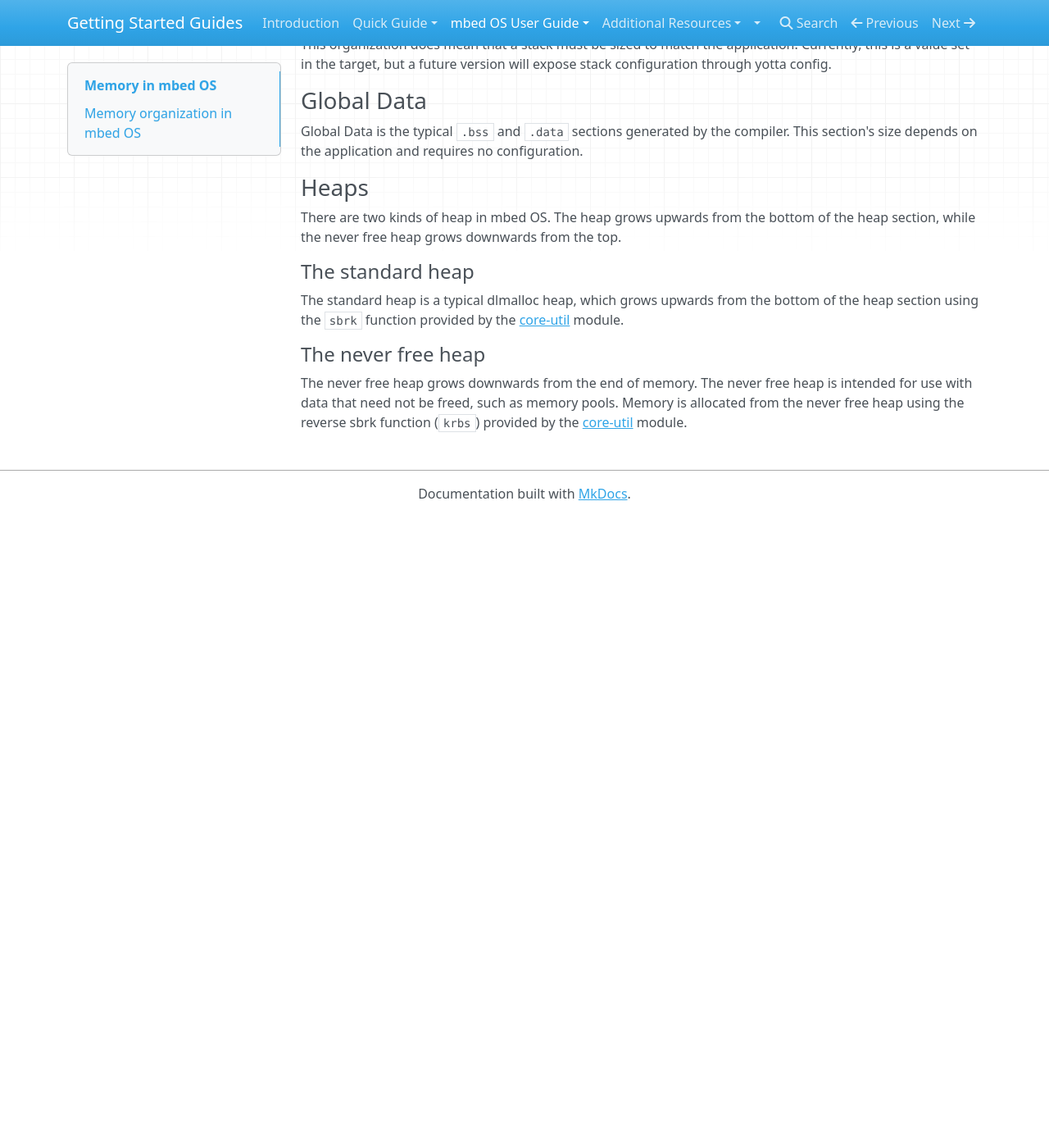
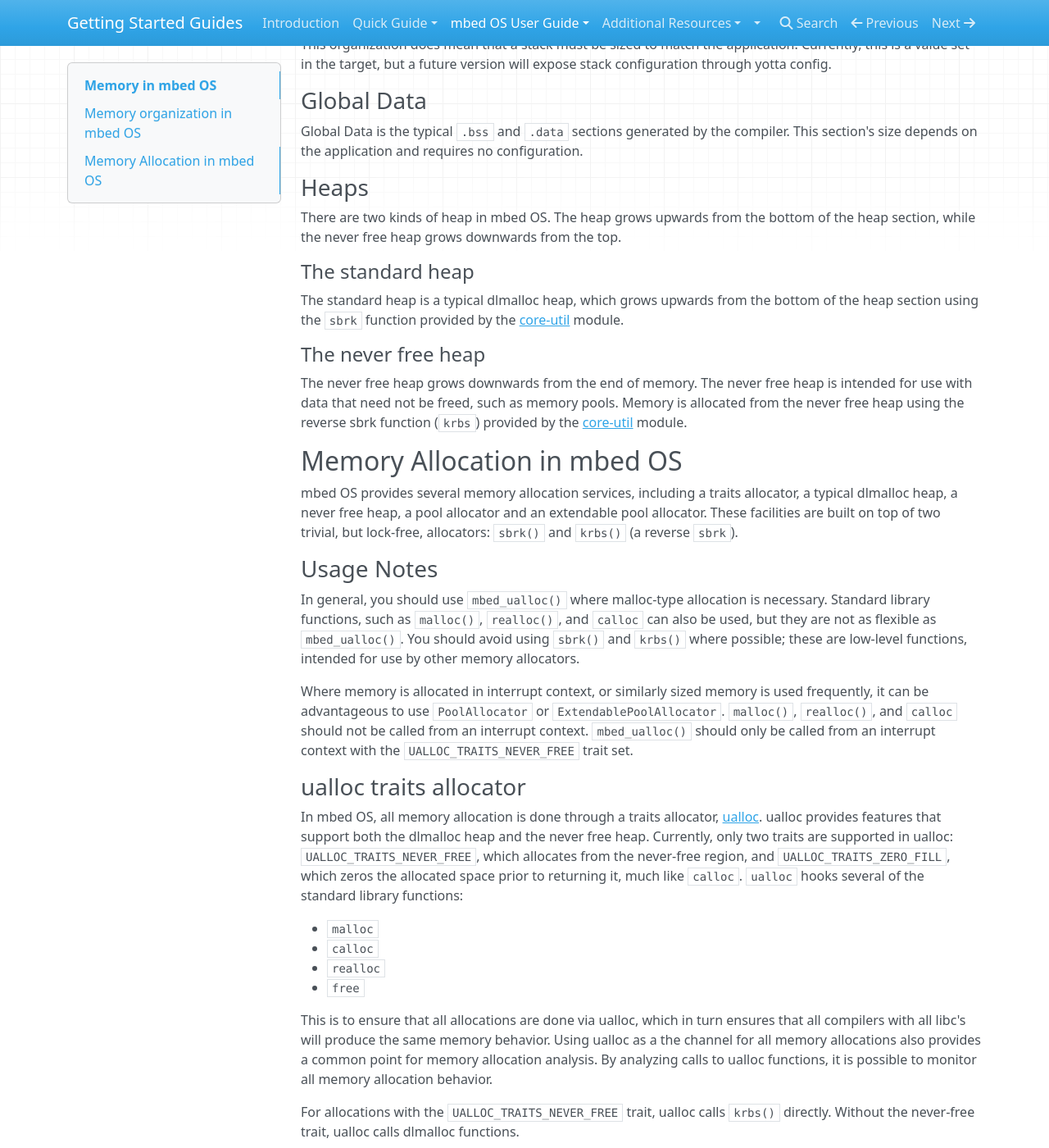
Before and after one commit to ARMmbed/GettingStartedmbedOS, an MkDocs documentation site: the page built from Docs/Full_Guide/memory.md, in a window 1280 px wide and 1400 px high, scrolled down 940 px. Shown: the whole window at 82% size. Built offline with MkDocs 1.6.1, drawn with Linux system fonts in a browser that asks for light colours; nearby versions of some CDN libraries; old or Windows-style settings are respelled for this version of MkDocs; before the commit the page ends 1570 px from its top, so only the background shows below that; some of the changed text lies outside the part shown.

Commit message:
Adding second bit

````diff
--- a/Docs/Full_Guide/memory.md
+++ b/Docs/Full_Guide/memory.md
@@ -40,3 +40,39 @@ The standard heap is a typical dlmalloc heap, which grows upwards from the botto
 
 #### The never free heap
 The never free heap grows downwards from the end of memory. The never free heap is intended for use with data that need not be freed, such as memory pools. Memory is allocated from the never free heap using the reverse sbrk function (```krbs```) provided by the [core-util](https://github.com/ARMmbed/core-util) module.
+
+## Memory Allocation in mbed OS
+mbed OS provides several memory allocation services, including a traits allocator, a typical dlmalloc heap, a never free heap, a pool allocator and an extendable pool allocator. These facilities are built on top of two trivial, but lock-free, allocators: ```sbrk()``` and ```krbs()``` (a reverse ```sbrk```).
+
+### Usage Notes
+In general, you should use ```mbed_ualloc()``` where malloc-type allocation is necessary. Standard library functions, such as ```malloc()```, ```realloc()```, and ```calloc``` can also be used, but they are not as flexible as ```mbed_ualloc()```. You should avoid using ```sbrk()``` and ```krbs()``` where possible; these are low-level functions, intended for use by other memory allocators.
+
+Where memory is allocated in interrupt context, or similarly sized memory is used frequently, it can be advantageous to use ```PoolAllocator``` or ```ExtendablePoolAllocator```. ```malloc()```, ```realloc()```, and ```calloc``` should not be called from an interrupt context. ```mbed_ualloc()``` should only be called from an interrupt context with the ```UALLOC_TRAITS_NEVER_FREE``` trait set.
+
+
+### ualloc traits allocator
+In mbed OS, all memory allocation is done through a traits allocator, [ualloc](https://github.com/ARMmbed/ualloc). ualloc provides features that support both the dlmalloc heap and the never free heap. Currently, only two traits are supported in ualloc: ```UALLOC_TRAITS_NEVER_FREE```, which allocates from the never-free region, and ```UALLOC_TRAITS_ZERO_FILL```, which zeros the allocated space prior to returning it, much like ```calloc```. ```ualloc``` hooks several of the standard library functions:
+
+* ```malloc```
+* ```calloc```
+* ```realloc```
+* ```free```
+
+This is to ensure that all allocations are done via ualloc, which in turn ensures that all compilers with all libc's will produce the same memory behavior. Using ualloc as a the channel for all memory allocations also provides a common point for memory allocation analysis. By analyzing calls to ualloc functions, it is possible to monitor all memory allocation behavior.
+
+For allocations with the ```UALLOC_TRAITS_NEVER_FREE``` trait, ualloc calls ```krbs()``` directly. Without the never-free trait, ualloc calls dlmalloc functions.
+
+### The standard heap
+The standard heap is managed by [dlmalloc](https://github.com/ARMmbed/dlmalloc). For standard heap operations, ualloc forwards operations to dlmalloc. dlmalloc, in turn, uses ```sbrk()``` to obtain more memory.
+
+### The pool allocator
+mbed OS provides a pool allocator in the [core-util](https://github.com/ARMmbed/core-util) module, called ```PoolAllocator```. This allocator divides its block of memory into 4-byte aligned regions of fixed size. The pool allocator is lock-free and very fast, so it is suitable for use in interrupt context. ```PoolAllocator``` can run out of memory, however, so for some operations, ```ExtendablePoolAllocator``` is more useful.
+
+### The extendable pool allocator
+mbed OS also provides an extendable pool allocator in the [core-util](https://github.com/ARMmbed/core-util) module, called ```ExtendablePoolAllocator```. It is built on top of PoolAllocator, with the sole difference that, when ```ExtendablePoolAllocator``` runs out of pool elements to allocate, it can request more from the never free heap, using ```ualloc()```, with the ```UALLOC_TRAITS_NEVER_FREE``` flag set.
+
+### sbrk
+sbrk is a trivial allocator implemented in the [core-util](https://github.com/ARMmbed/core-util) module. It supports linear allocation and deallocation. It is completely lock-free.
+
+### krbs
+krbs is effectively the reverse of ```sbrk()```, allocating memory from the end of a section, rather than the beginning. The one exception in behavior is that ```krbs()``` does not support deallocation.
````
